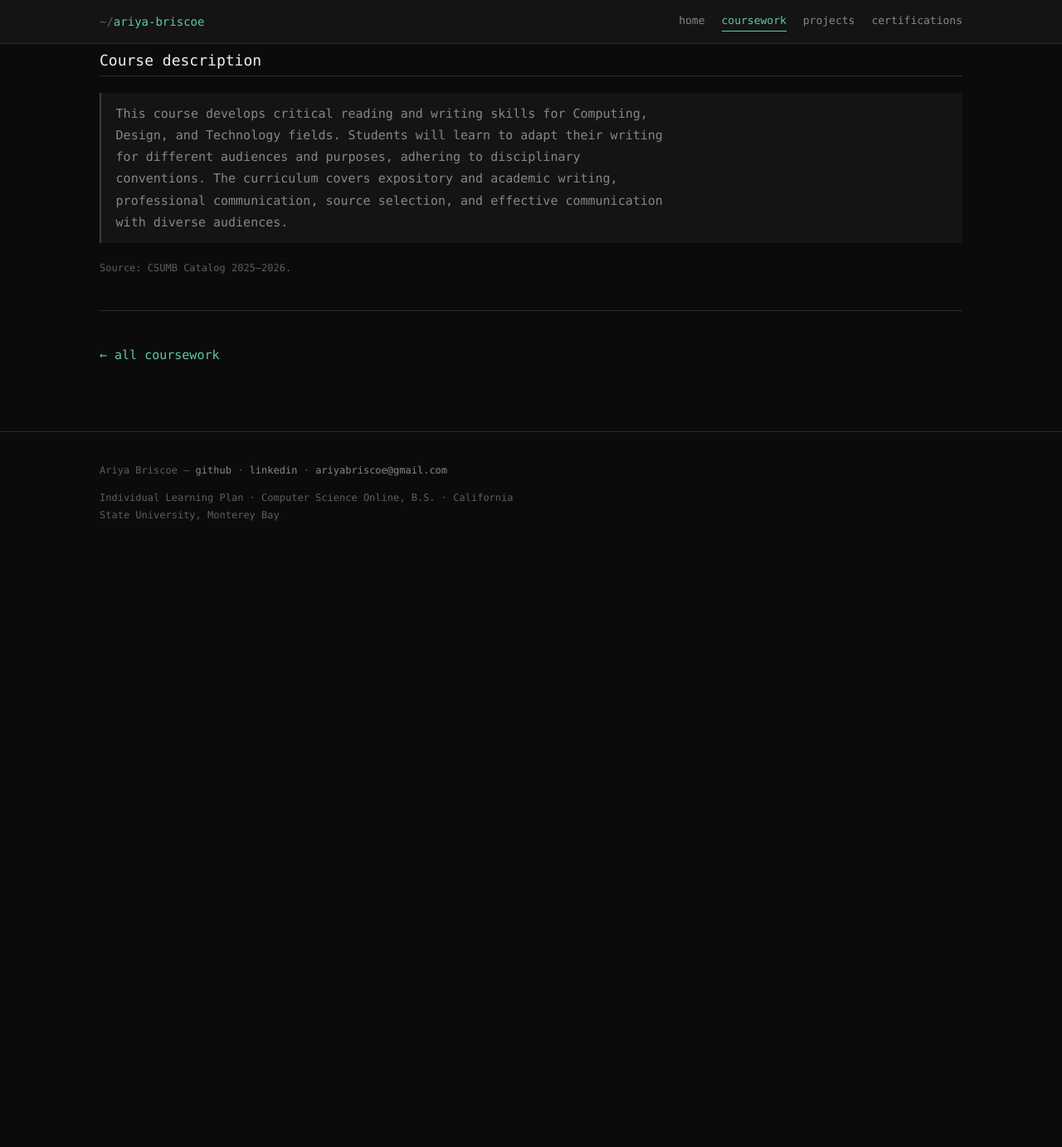
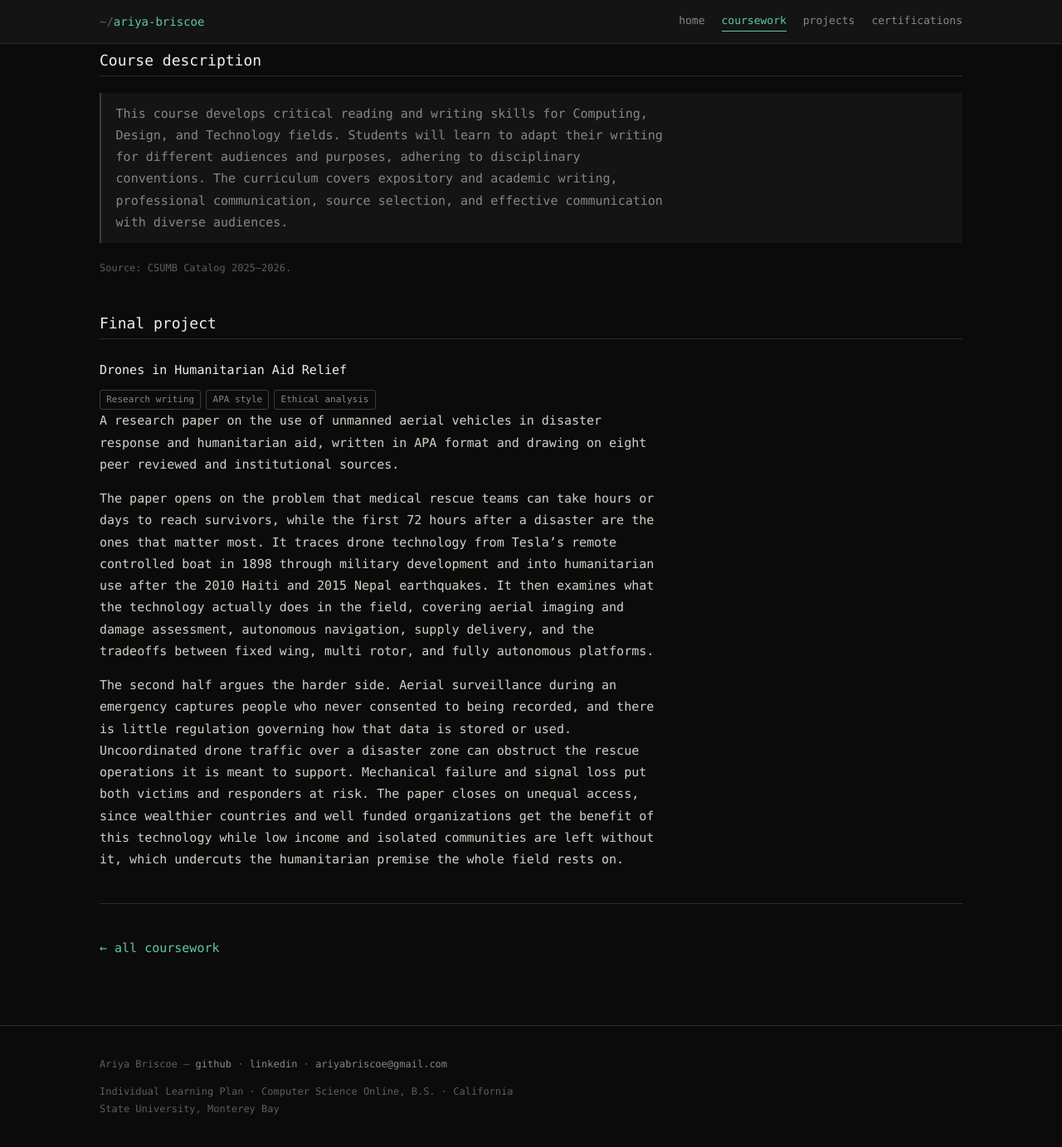
Before and after one commit to ryebriscoe/ryebriscoe.github.io, a Jekyll site: the page built from _courses/cst-300.md, in a window 1280 px wide and 1400 px high, scrolled down 337 px. Shown: the top 1383 px of the window at 83% size. Built offline with Jekyll 4.4.1, drawn with Linux system fonts in a browser that asks for light colours; before the commit the page ends 1021 px from its top, so only the background shows below that.

Commit message:
Add CST 300 research paper and a coursework-in-progress note

```diff
--- a/_courses/cst-300.md
+++ b/_courses/cst-300.md
@@ -11,13 +11,15 @@ prereq: "GE Area 1A, 1B, 1C with a C- or better; junior or senior standing"
 ge: "University Requirement: GWAR"
 catalog: >-
   This course develops critical reading and writing skills for Computing, Design, and Technology fields. Students will learn to adapt their writing for different audiences and purposes, adhering to disciplinary conventions. The curriculum covers expository and academic writing, professional communication, source selection, and effective communication with diverse audiences.
+project: "Drones in Humanitarian Aid Relief"
+tech: ["Research writing", "APA style", "Ethical analysis"]
 ---
 
-{% comment %}
-TODO: add the final project for this course.
-What you built, the tools you used, and a link if the work is public.
-Also fill in project/repo/tech in the front matter above.
-{% endcomment %}
+A research paper on the use of unmanned aerial vehicles in disaster response and humanitarian aid, written in APA format and drawing on eight peer reviewed and institutional sources.
+
+The paper opens on the problem that medical rescue teams can take hours or days to reach survivors, while the first 72 hours after a disaster are the ones that matter most. It traces drone technology from Tesla's remote controlled boat in 1898 through military development and into humanitarian use after the 2010 Haiti and 2015 Nepal earthquakes. It then examines what the technology actually does in the field, covering aerial imaging and damage assessment, autonomous navigation, supply delivery, and the tradeoffs between fixed wing, multi rotor, and fully autonomous platforms.
+
+The second half argues the harder side. Aerial surveillance during an emergency captures people who never consented to being recorded, and there is little regulation governing how that data is stored or used. Uncoordinated drone traffic over a disaster zone can obstruct the rescue operations it is meant to support. Mechanical failure and signal loss put both victims and responders at risk. The paper closes on unequal access, since wealthier countries and well funded organizations get the benefit of this technology while low income and isolated communities are left without it, which undercuts the humanitarian premise the whole field rests on.
 
 {% comment %}
 TODO: write your reflection here.
```
Also changed, not shown: coursework.md (+4 -0 lines).
